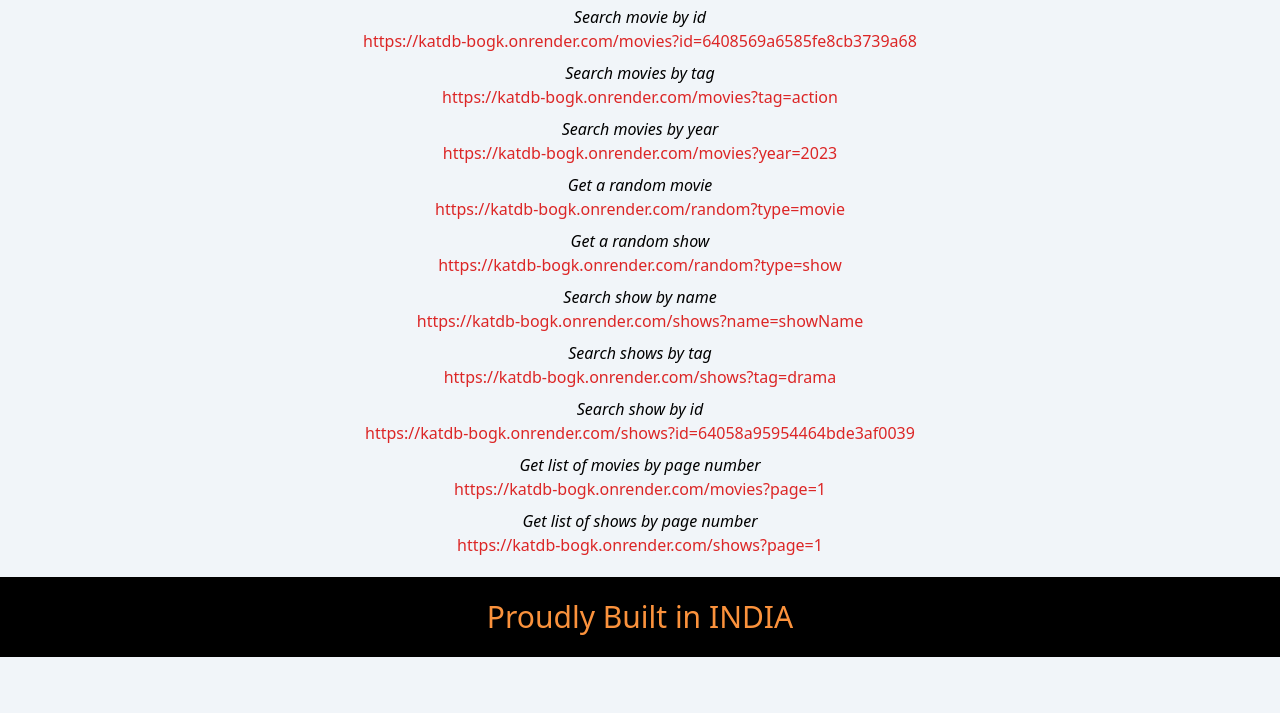
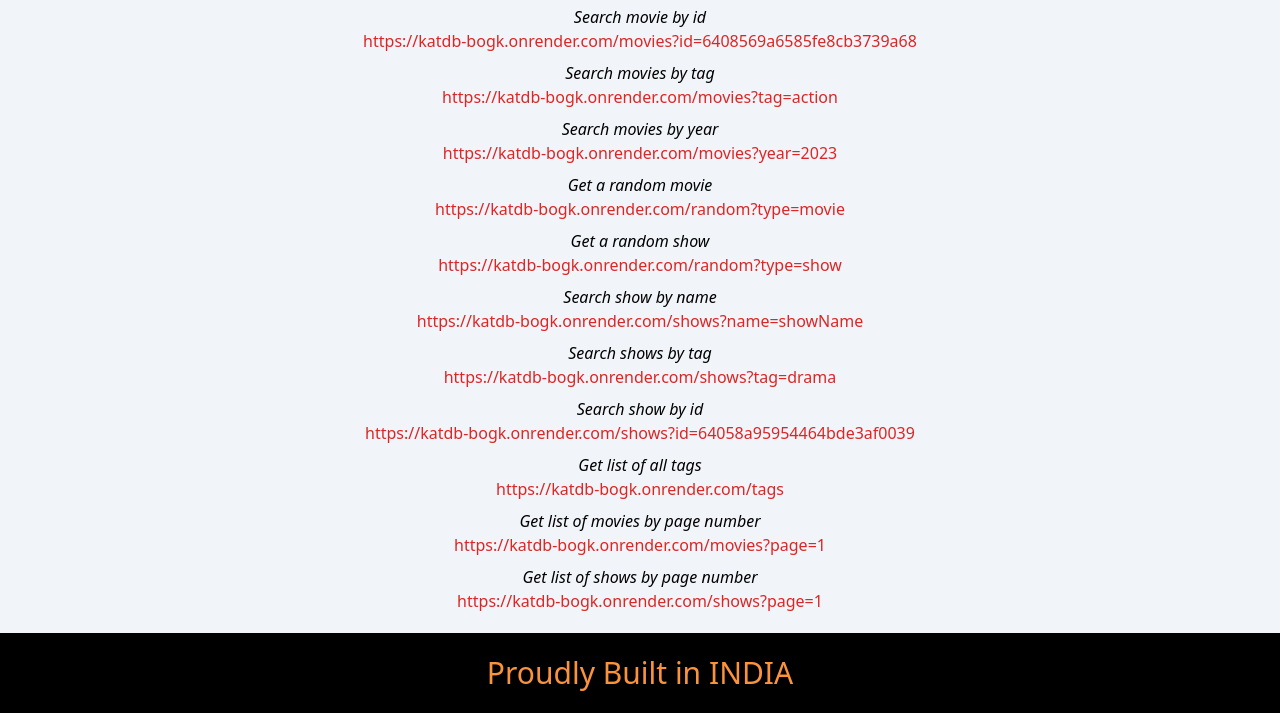
Before and after one commit to Sandeep5521/KatDB-Api, a website: page src/index.html in a window 1280 px wide. Shown: the part 299-1012 px from the top of the page. Before the commit the page ends 956 px from the top, so only its background shows below. Drawn offline with Linux system fonts and the light colour scheme.

Commit message:
modified:   src/index.html

```diff
--- a/src/index.html
+++ b/src/index.html
@@ -896,6 +896,10 @@
         <div class="text-center text-red-600">https://katdb-bogk.onrender.com/shows?id=64058a95954464bde3af0039</div>
       </div>
       <div>
+        <div class="text-center italic">Get list of all tags</div>
+        <div class="text-center text-red-600">https://katdb-bogk.onrender.com/tags</div>
+      </div>
+      <div>
         <div class="text-center italic">Get list of movies by page number</div>
         <div class="text-center text-red-600">https://katdb-bogk.onrender.com/movies?page=1</div>
       </div>
```
